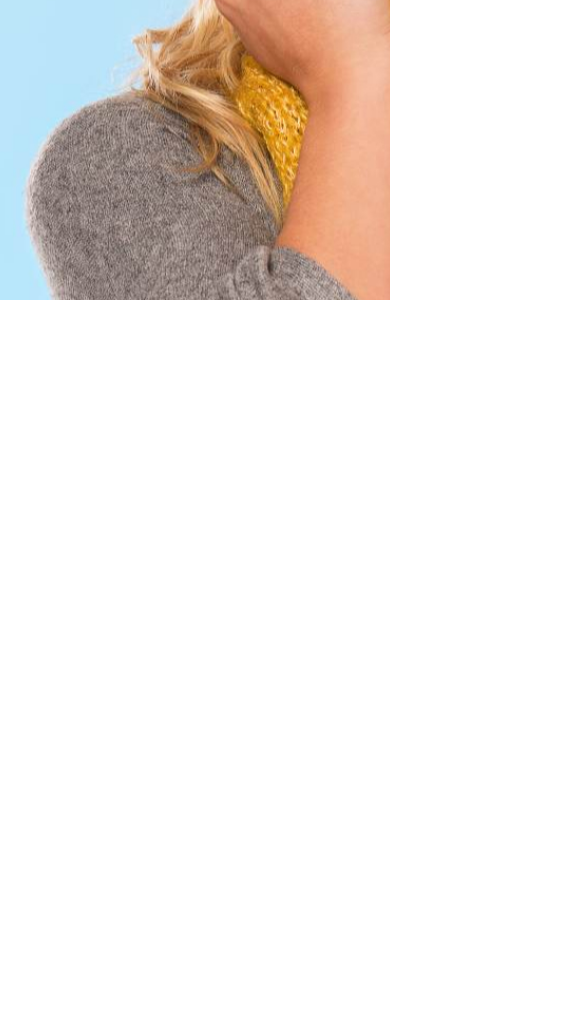
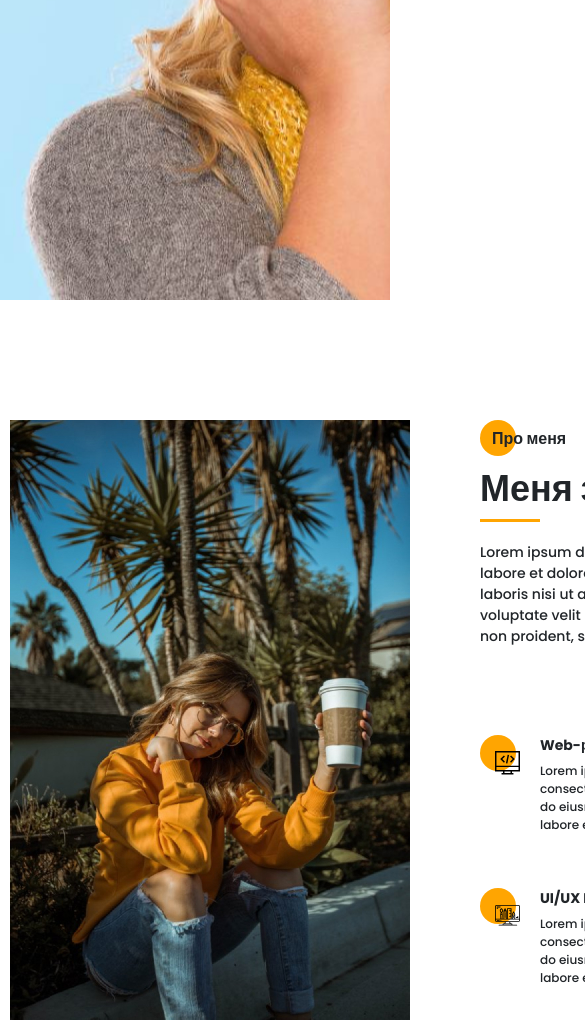
Before and after one commit to krakenkro/portfolio_practice_ex, a website: page src/index.html in a window 390 px wide. Shown: the part 544-1564 px from the top of the page, 585 px wide, since content can reach past the window. Before the commit the page ends 844 px from the top, so only its background shows below. Drawn offline with Linux system fonts and the light colour scheme.

Commit message:
changes in the section about

```diff
--- a/src/index.html
+++ b/src/index.html
@@ -239,7 +239,7 @@
       </div>
     </section>
 
-    <!-- <section class="about">
+    <section class="about">
       <div class="container">
         <div class="about__wrapper">
           <div class="about__photo">
@@ -309,7 +309,7 @@
       </div>
     </section>
 
-    <section class="resume">
+    <!-- <section class="resume">
       <div class="container">
         <h2 class="title title_fz16 title__section-title">Опыт</h2>
 
@@ -420,9 +420,9 @@
           </div>
         </div>
       </div>
-    </section>
+    </section> -->
 
-    <section class="skills">
+    <!-- <section class="skills">
       <div class="container">
         <h2 class="title title_fz16 title__section-title">Навыки</h2>
 
@@ -572,9 +572,9 @@
           </div>
         </div>
       </div>
-    </section>
+    </section> -->
 
-    <section class="portfolio">
+    <!-- <section class="portfolio">
       <div class="container">
         <h2 class="title title_fz16 title__section-title">Портфолио</h2>
 
@@ -603,9 +603,9 @@
           </a>
         </div>
       </div>
-    </section>
+    </section> -->
 
-    <section class="price">
+    <!-- <section class="price">
       <div class="container">
         <h2 class="title title_fz16 title__section-title">Прайс-лист</h2>
 
@@ -655,9 +655,9 @@
           </div>
         </div>
       </div>
-    </section>
+    </section> -->
 
-    <section class="contacts">
+    <!-- <section class="contacts">
       <div class="container">
         <div class="contacts__wrapper">
           <div class="contacts__photo">
--- a/src/sass/blocks/_media.scss
+++ b/src/sass/blocks/_media.scss
@@ -4,8 +4,23 @@
   }
 }
 @media (max-width: 1200px) {
+  //min-width 993
   .container {
     max-width: 960px;
+  }
+  .about {
+    &__wrapper {
+      grid-template-columns: 400px 520px;
+      column-gap: 40px;
+    }
+    &__skills {
+      column-gap: 20px;
+      grid-template: repeat(2, minmax(115px, auto)) / repeat(2, 250px);
+      &-item {
+        grid-template-columns: 40px 195px;
+        column-gap: 15px;
+      }
+    }
   }
 }
 
```
